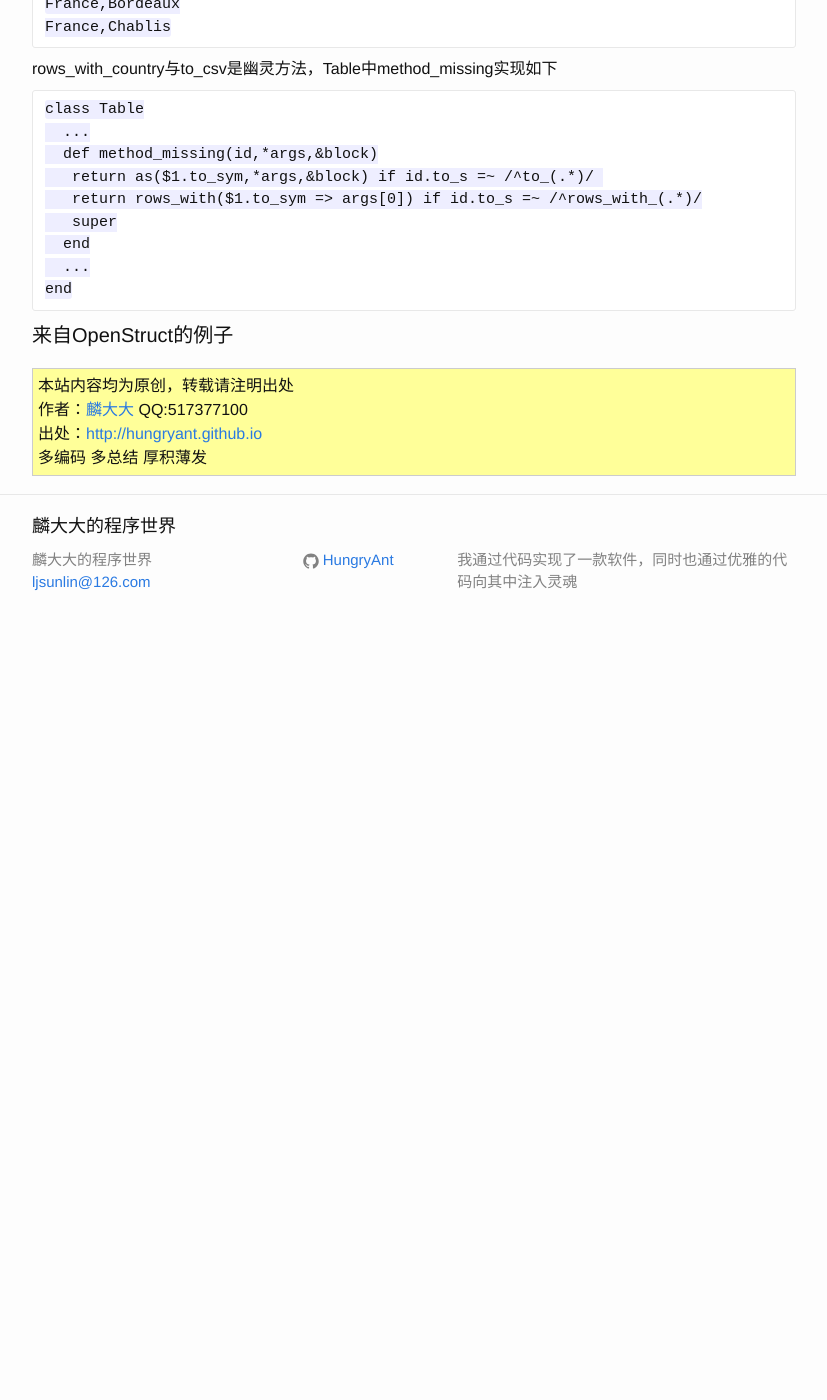
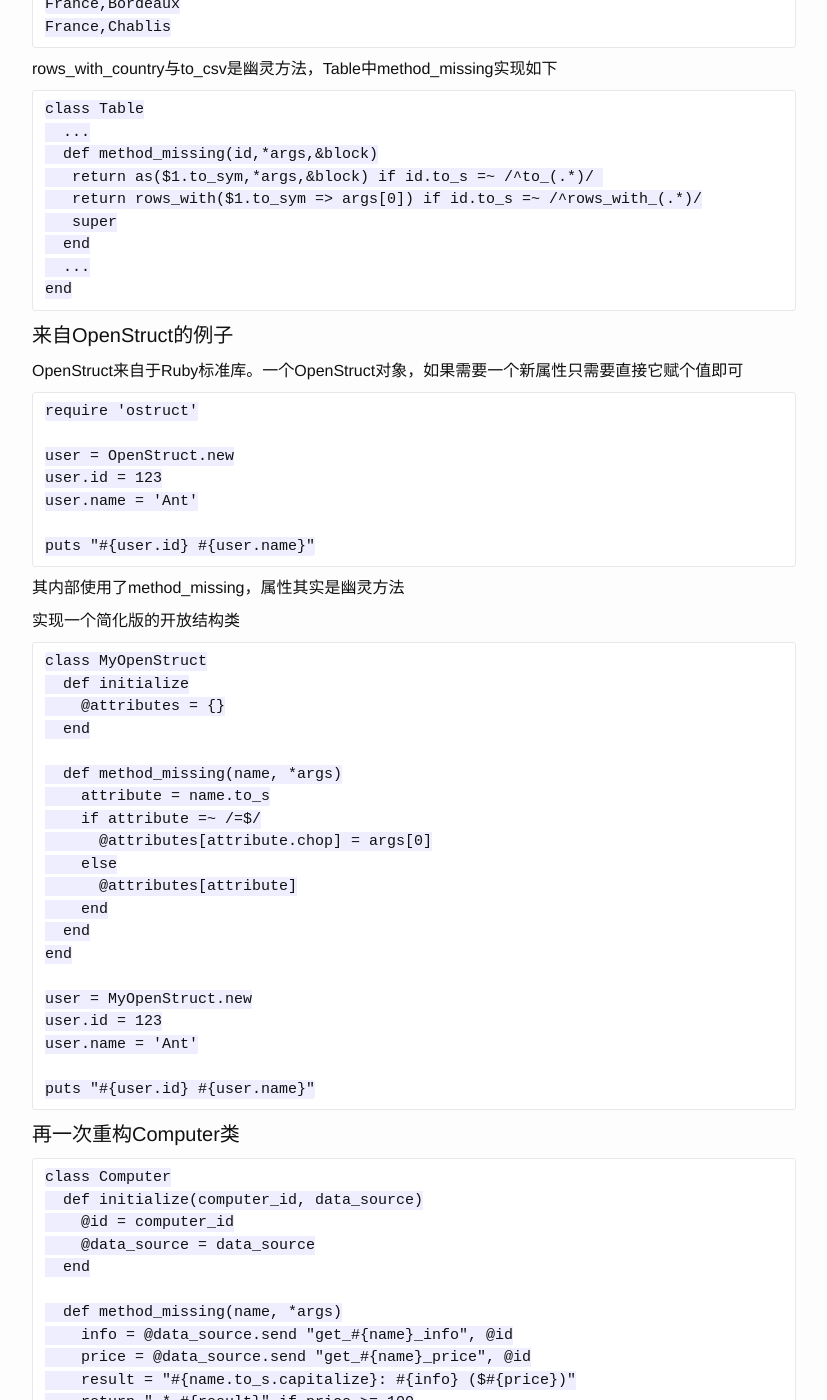
Before and after one commit to HungryAnt/hungryant.github.io, a Jekyll site: the page built from _posts/2015-10-21-ruby-meta-programming-methods.markdown, in a window 1280 px wide and 1400 px high, scrolled down 5963 px. Shown: the whole window, without its empty margins (226-1053 px from the left). Built offline with Jekyll 4.4.1, drawn with Linux system fonts in a browser that asks for light colours; comment, search, counter and statistics services are not loaded; before the commit the page ends 6593 px from its top, so only the background shows below that; some of the changed text lies outside the part shown.

Commit message:
update ruby-meta-programming-methods

```diff
--- a/_posts/2015-10-21-ruby-meta-programming-methods.markdown
+++ b/_posts/2015-10-21-ruby-meta-programming-methods.markdown
@@ -286,3 +286,118 @@
     end
 
 #### 来自OpenStruct的例子
+
+OpenStruct来自于Ruby标准库。一个OpenStruct对象，如果需要一个新属性只需要直接它赋个值即可
+
+	require 'ostruct'
+
+	user = OpenStruct.new
+	user.id = 123
+	user.name = 'Ant'
+
+	puts "#{user.id} #{user.name}"
+
+其内部使用了method_missing，属性其实是幽灵方法
+
+实现一个简化版的开放结构类
+
+	class MyOpenStruct
+	  def initialize
+	    @attributes = {}
+	  end
+
+	  def method_missing(name, *args)
+	    attribute = name.to_s
+	    if attribute =~ /=$/
+	      @attributes[attribute.chop] = args[0]
+	    else
+	      @attributes[attribute]
+	    end
+	  end
+	end
+
+	user = MyOpenStruct.new
+	user.id = 123
+	user.name = 'Ant'
+
+	puts "#{user.id} #{user.name}"
+
+#### 再一次重构Computer类
+
+	class Computer
+	  def initialize(computer_id, data_source)
+	    @id = computer_id
+	    @data_source = data_source
+	  end
+
+	  def method_missing(name, *args)
+	    info = @data_source.send "get_#{name}_info", @id
+	    price = @data_source.send "get_#{name}_price", @id
+	    result = "#{name.to_s.capitalize}: #{info} ($#{price})"
+	    return " * #{result}" if price >= 100
+	    result
+	  end
+	end
+
+	computer = Computer.new(1, DS.new)
+	puts computer.mouse
+	puts computer.cpu
+	puts computer.keyboard
+	#　puts computer.display
+
+#### 狩猎bug
+
+	class Roulette
+	  def method_missing(name, *args)
+	    person = name.to_s.capitalize
+	    3.times do
+	      number = rand(10) + 1
+	      puts "#{number}"
+	    end
+	    "#{person} got a #{number}"
+	  end
+	end
+
+	number_of = Roulette.new
+	puts number_of.bob
+	puts number_of.frank
+
+
+#### 方法冲突
+
+代码
+
+	puts computer.display  # => #<Computer:0x0000000284bc80>
+
+通过irb执行如下语句，可以看到Object中已经存在有display方法
+
+	irb(main):007:0> Object.instance_methods.grep /^d/
+	=> [:dup, :display, :define_singleton_method]
+
+#### 将Computer类重构为白板类
+
+方案一
+
+	class Computer
+	  instance_methods.each do |m|
+	    undef_method m unless m.to_s =~ /^__|method_missing|respond_to?/
+	  end
+
+方案二
+
+从Ruby1.9开始，白板技术被集成到语言自身中，Object类有一个名叫BasicObject的超类
+
+	class Computer < BasicObject
+
+#### 性能方面的忧虑
+
+幽灵方法，命名冲突和神秘的bug，一些人还会加上一个缺点：总体而言，使用幽灵方法比使用普通该方法要慢，因为调用幽灵方法查账的路径一般要更长些
+
+某些情况下，你需要意识到这种性能问题，但这通常不是什么大问题。为了避免猜来猜去，在你过于担心是否需要优化之前，最好先用性能分析器测试你的代码。
+
+
+### 小结
+
+在其他语言中，习惯于在方法内部发现并消除其重复性，在Ruby中，发现并消除方法之间的重复性
+
+其他语言中，通过常规面向对象思想来消除重复，Ruby中，则同时可以借助元编程的力量来消除重复
```
